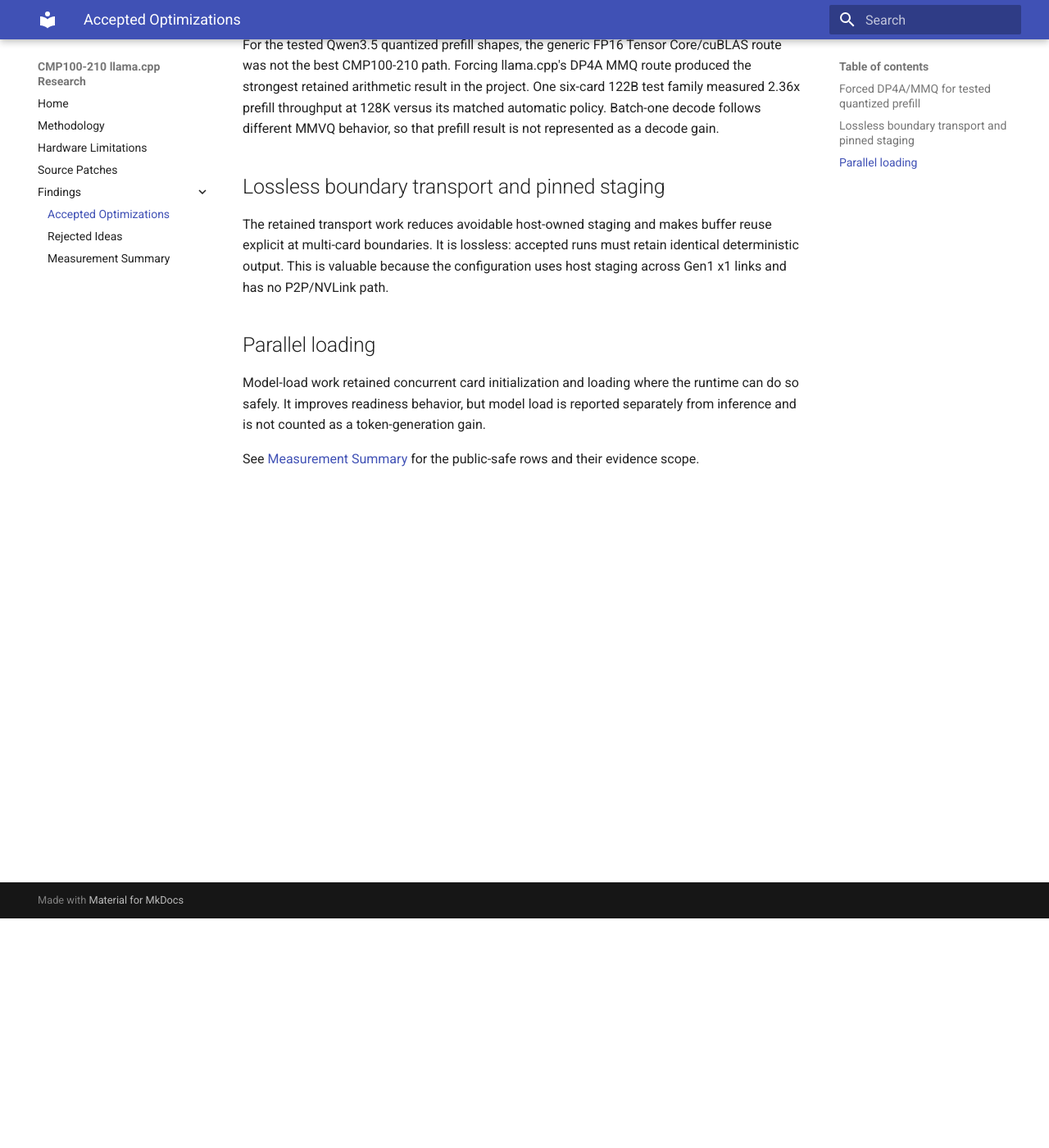
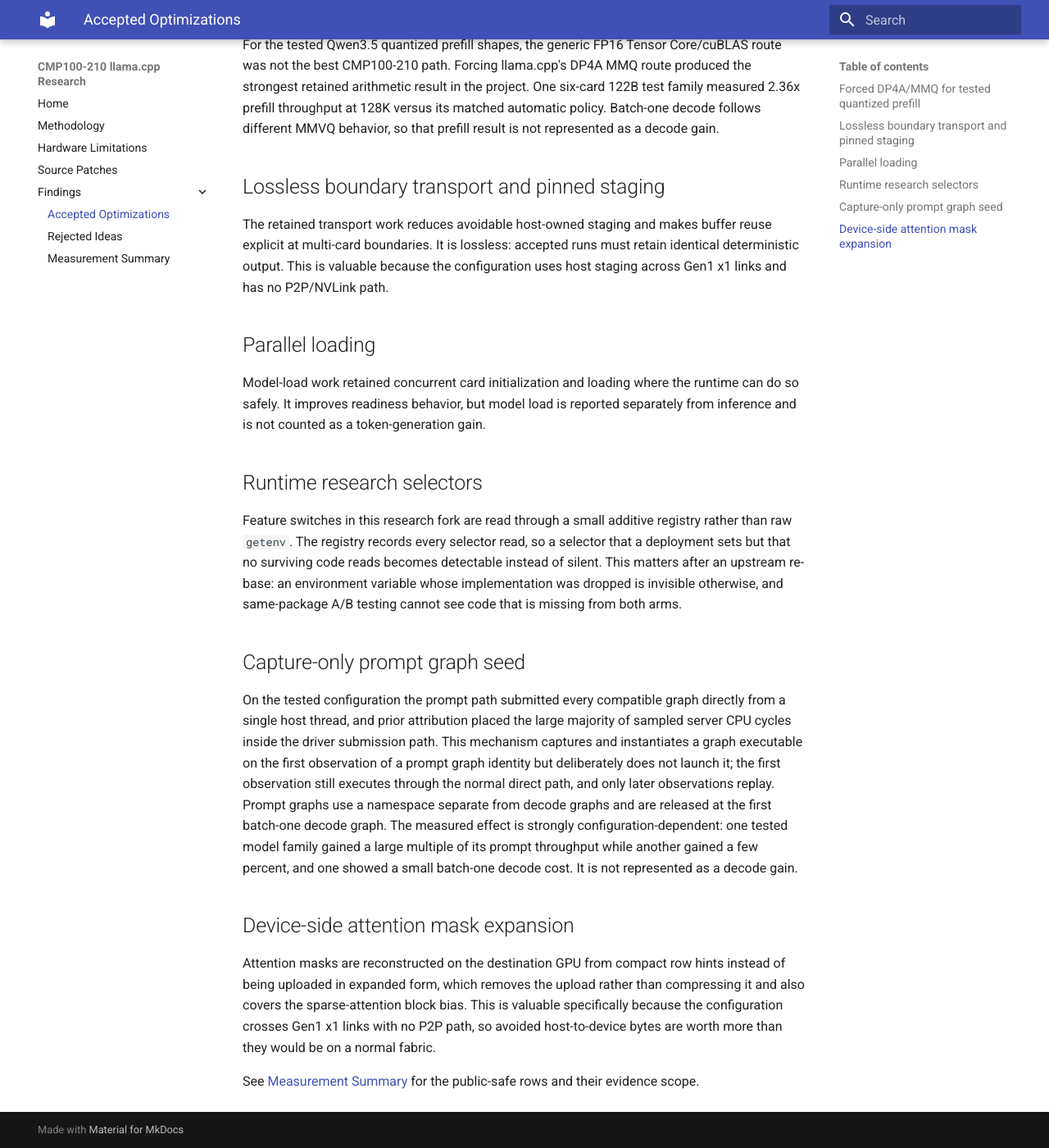
Before and after one commit to Josephur/CMP100-210-llama.cpp-Research, an MkDocs documentation site: the page built from docs/findings/accepted-optimizations.md, in a window 1280 px wide and 1400 px high, scrolled down 280 px. Shown: the whole window at 82% size. Built offline with MkDocs 1.6.1 and Material for MkDocs 9.7.7, drawn with Linux system fonts in a browser that asks for light colours.

Commit message:
patches: re-pin the series to 25b03bd5b and add three accepted mechanisms
Re-pins the public patch series from base 0d0bfcd4 to 25b03bd5b, the upstream
revision the project now builds on, and extends it from four patches to seven.

Patches 0001-0004 carry the same accepted mechanisms as the previous release,
regenerated from the project's own commits against the new base rather than
rewritten.

New:
  0005 runtime research selector registry with activation reporting
  0006 capture-only prompt graph seed
  0007 device-side attention mask expansion

Applying all seven to 25b03bd5b reproduces the exact source tree behind the
project's current deployed build, verified byte for byte.

Also fixes scripts/apply-patches.sh, which pre-validated every patch against
the pristine base. That cannot work for an ordered cumulative series, where
later patches build on earlier ones. The series is now applied in a single
ordered invocation, which validates and applies it atomically.

The mapped-host prefill pipeline, pinned snapshot ring and event-ordered small
upload remain excluded: they conflict with 0006, because both record and replay
the same prompt graphs, and the combination does not preserve deterministic
output.

Co-Authored-By: Claude Opus 5 <noreply@anthropic.com>

```diff
--- a/docs/findings/accepted-optimizations.md
+++ b/docs/findings/accepted-optimizations.md
@@ -27,5 +27,37 @@ runtime can do so safely. It improves readiness behavior, but model load is
 reported separately from inference and is not counted as a token-generation
 gain.
 
+## Runtime research selectors
+
+Feature switches in this research fork are read through a small additive
+registry rather than raw `getenv`. The registry records every selector read, so
+a selector that a deployment sets but that no surviving code reads becomes
+detectable instead of silent. This matters after an upstream re-base: an
+environment variable whose implementation was dropped is invisible otherwise,
+and same-package A/B testing cannot see code that is missing from both arms.
+
+## Capture-only prompt graph seed
+
+On the tested configuration the prompt path submitted every compatible graph
+directly from a single host thread, and prior attribution placed the large
+majority of sampled server CPU cycles inside the driver submission path. This
+mechanism captures and instantiates a graph executable on the first observation
+of a prompt graph identity but deliberately does not launch it; the first
+observation still executes through the normal direct path, and only later
+observations replay. Prompt graphs use a namespace separate from decode graphs
+and are released at the first batch-one decode graph. The measured effect is
+strongly configuration-dependent: one tested model family gained a large
+multiple of its prompt throughput while another gained a few percent, and one
+showed a small batch-one decode cost. It is not represented as a decode gain.
+
+## Device-side attention mask expansion
+
+Attention masks are reconstructed on the destination GPU from compact row
+hints instead of being uploaded in expanded form, which removes the upload
+rather than compressing it and also covers the sparse-attention block bias.
+This is valuable specifically because the configuration crosses Gen1 x1 links
+with no P2P path, so avoided host-to-device bytes are worth more than they
+would be on a normal fabric.
+
 See [Measurement Summary](measurement-summary.md) for the public-safe rows and
 their evidence scope.
--- a/release-manifest.json
+++ b/release-manifest.json
@@ -25,6 +25,9 @@
     "patches/llama.cpp/0002-route-volta-q4k-q5k-mmq.patch",
     "patches/llama.cpp/0003-parallel-model-loader.patch",
     "patches/llama.cpp/0004-lossless-mapped-host-bridge.patch",
+    "patches/llama.cpp/0005-research-selector-registry.patch",
+    "patches/llama.cpp/0006-prompt-graph-capture-seed.patch",
+    "patches/llama.cpp/0007-device-side-mask-expansion.patch",
     "patches/llama.cpp/audit.json",
     "release-manifest.json",
     "scripts/apply-patches.sh"
```
Also changed, not shown: PATCHES.md (+22 -11 lines), 8 other files.
